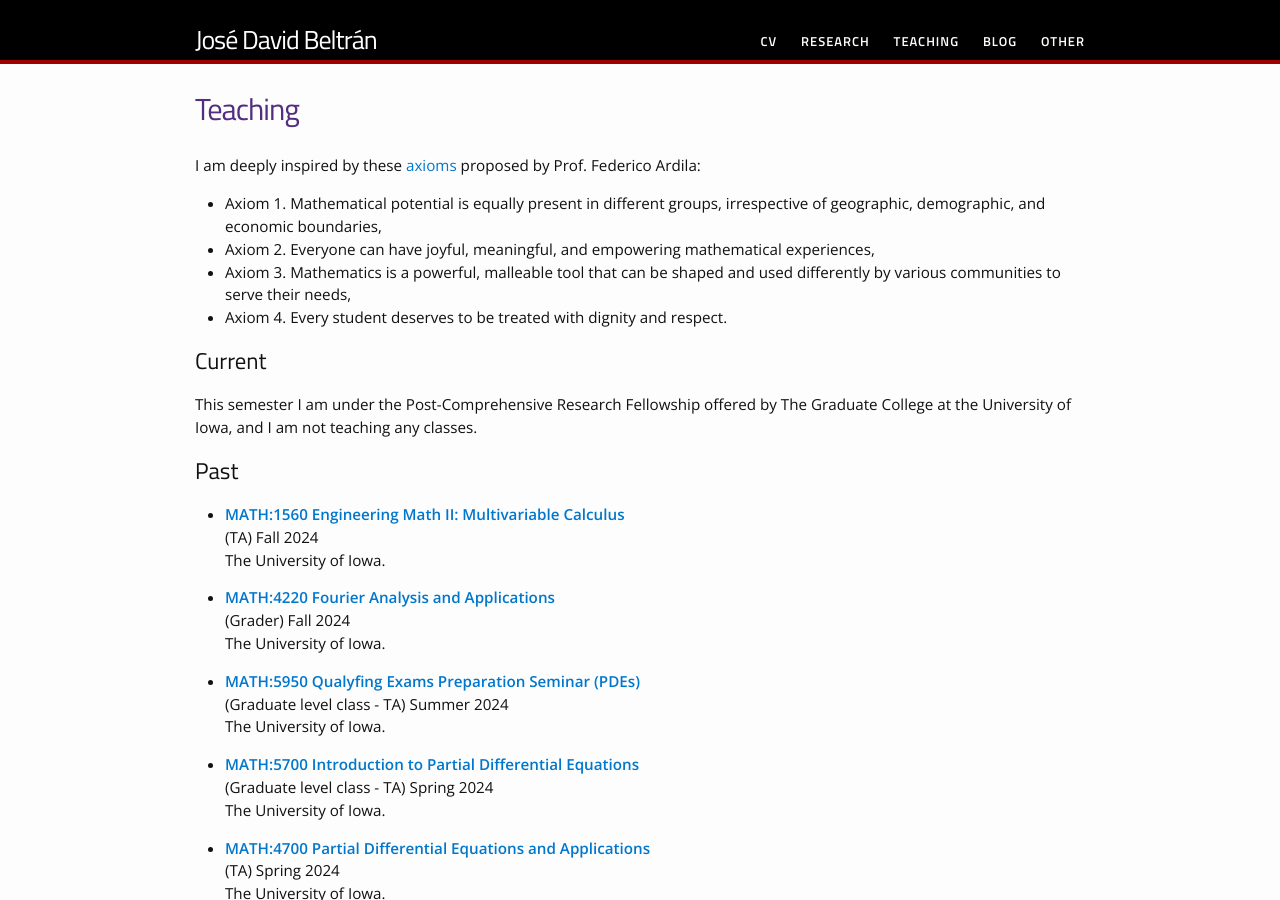
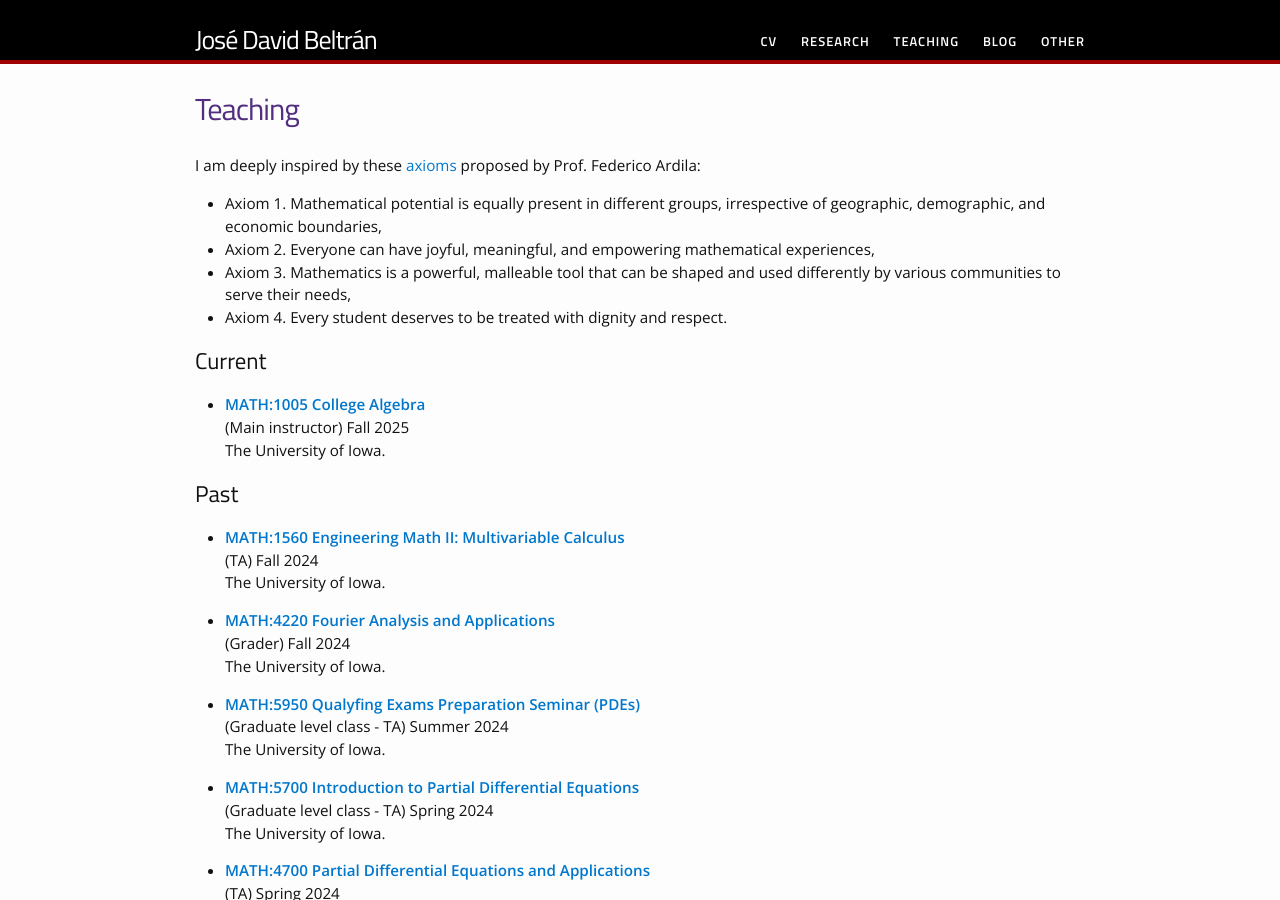
Before and after one commit to jdavidbel/jdavidbel.github.io, a Jekyll site: the page built from teaching/teaching.md, in a window 1280 px wide and 900 px high. Built offline with Jekyll 4.4.1, drawn with Linux system fonts in a browser that asks for light colours.

Commit message:
Update teaching.md
Teaching this semester

```diff
--- a/teaching/teaching.md
+++ b/teaching/teaching.md
@@ -31,7 +31,9 @@ I am deeply inspired by these [axioms](https://fardila.com/) proposed by Prof. F
 
 ## Current
 
-This semester I am under the Post-Comprehensive Research Fellowship offered by The Graduate College at the University of Iowa, and I am not teaching any classes.
+- **[MATH:1005 College Algebra](https://myui.uiowa.edu/my-ui/courses/details.page?ci=157684&id=1044167)** <br />
+ (Main instructor) Fall 2025 <br /> The University of Iowa.
+
 
 
 ## Past
```
